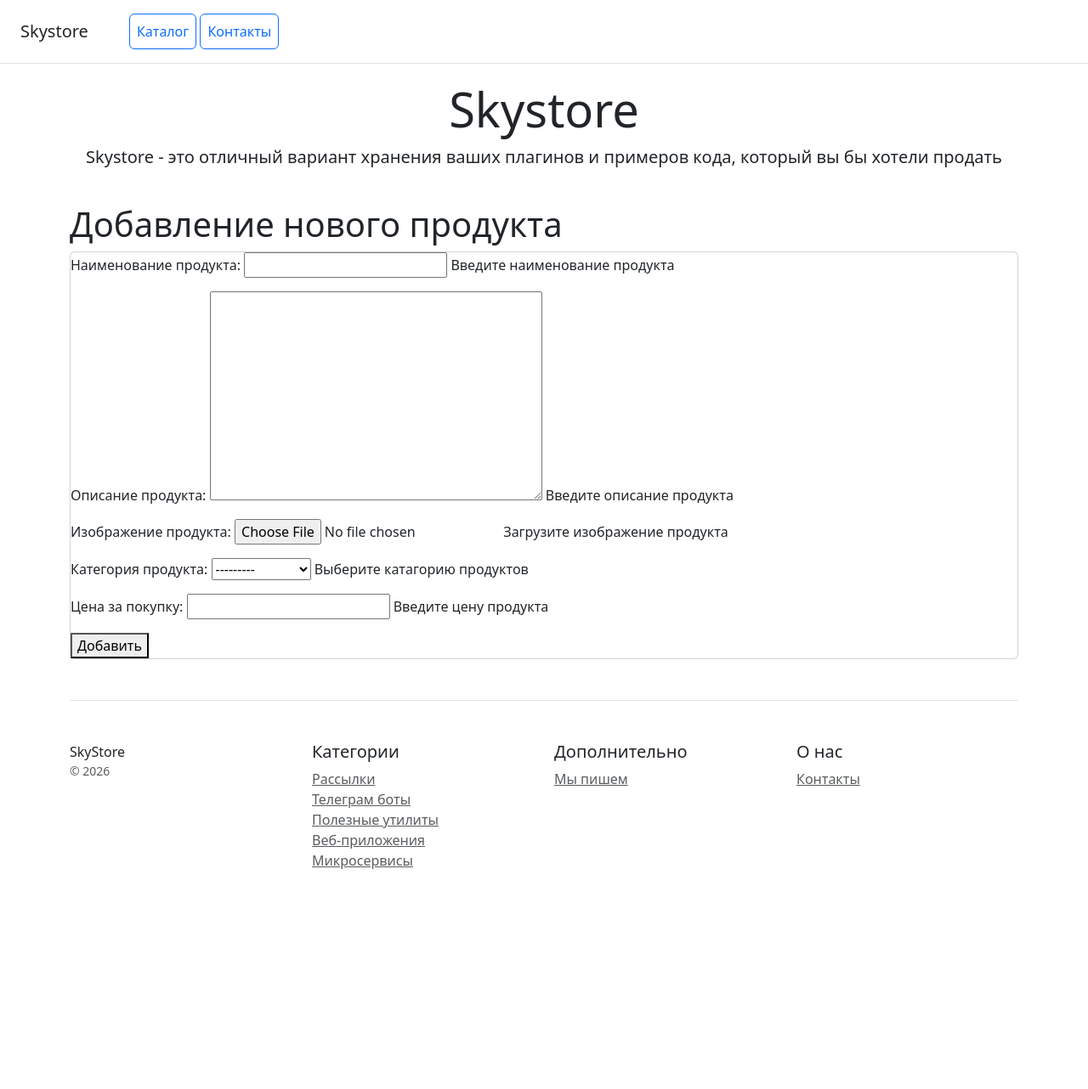
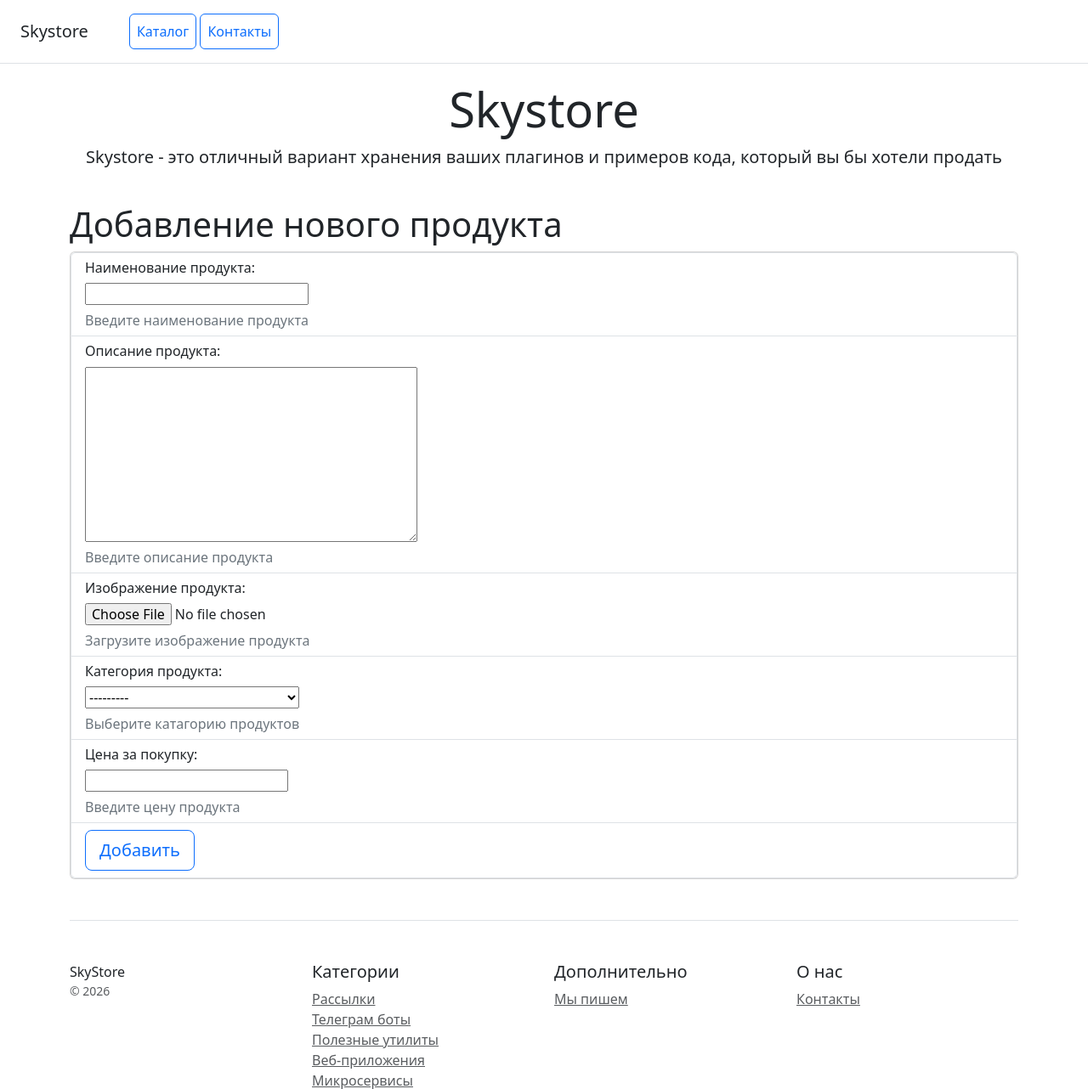
Before and after one commit to tray-46/e-shop, a Django app: page /add_product in a window 1280 px wide. Shown: the top 1282 px of the page at 85% size. Before the commit the page ends 1023 px from the top, so only its background shows below. Run offline with Django 5.2, Linux system fonts and the light colour scheme; data comes from the database, SQL or seed files in the repository; some libraries are stand-ins or nearby versions.

Commit message:
add_product page update

```diff
--- a/catalog/templates/catalog/add_product.html
+++ b/catalog/templates/catalog/add_product.html
@@ -7,8 +7,24 @@
 <div class="card">
     <form method="POST" enctype="multipart/form-data">
         {% csrf_token %}
+        <!--
         {{ form.as_p }}
-        <button type="submit">Добавить</button>
+        -->
+        <ul class="list-group">
+            {% for field in form %}
+                <li class="list-group-item d-flex lh-sm">
+                    <div class="d-flex flex-column gap-2">
+                        {{ field.errors }}
+                        <h6 class="my-0">{{ field.label_tag }}</h6>
+                        {{ field }}
+                        <div class="text-secondary">{{ field.help_text|safe }}</div>
+                    </div>
+                </li>
+            {% endfor%}
+            <li class="list-group-item d-flex lh-sm">
+                <button class="btn btn-lg btn-block btn-outline-primary w-auto" type="submit">Добавить</button>
+            </li>
+        </ul>
     </form>
 </div>
 {% endblock %}
```
